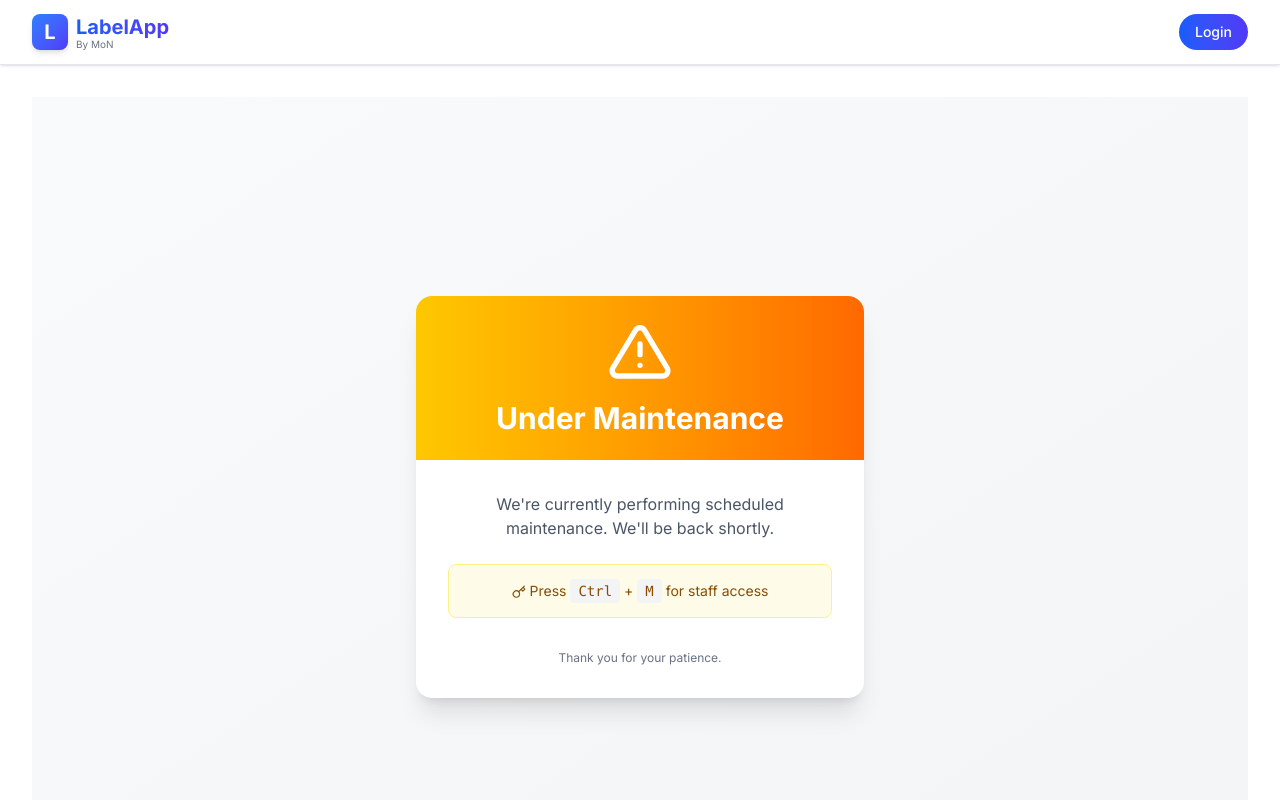
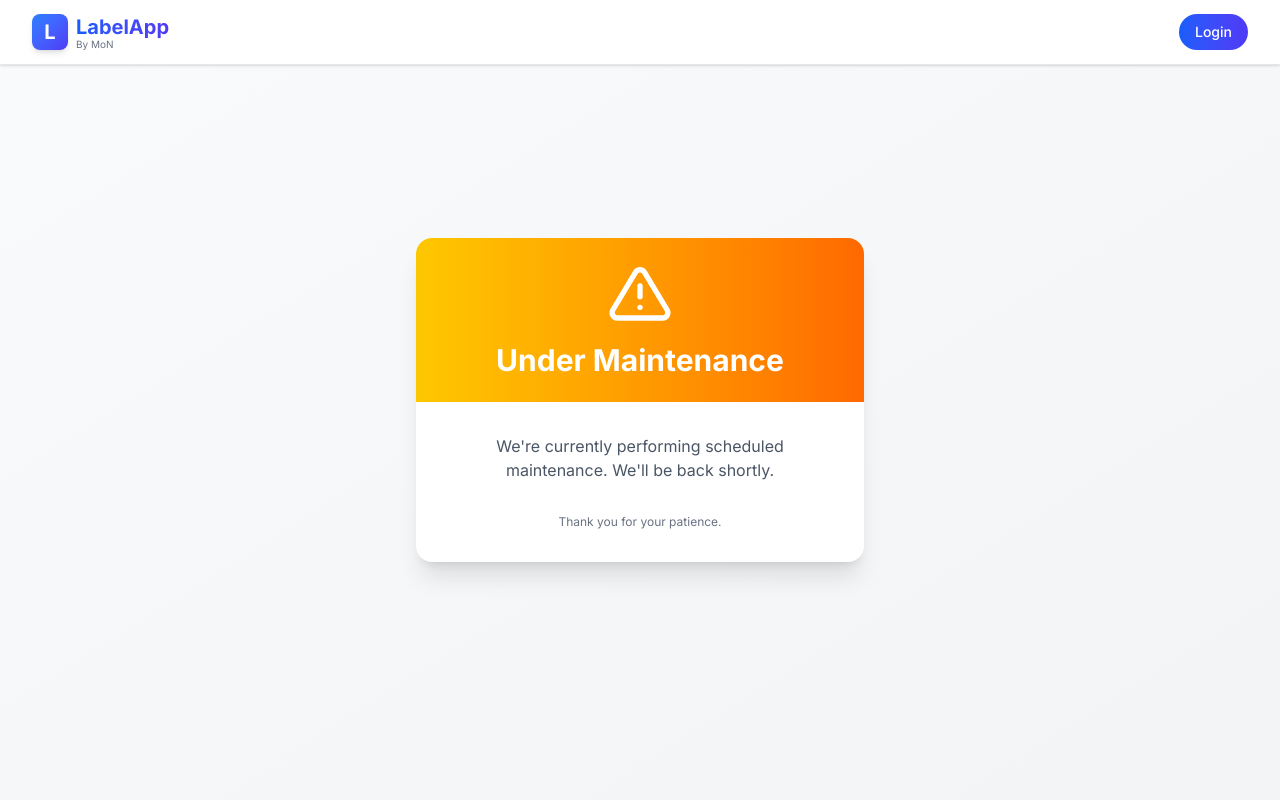
Before and after one commit to Simon1705/label-app, a Next.js app: page /maintenance in a window 1280 px wide. Shown: the top 800 px of the page. Built offline with nearby package versions, Linux system fonts and the light colour scheme; no server answers.

Commit message:
tampilan data di halaman labelling

```diff
--- a/src/app/labeling/page.tsx
+++ b/src/app/labeling/page.tsx
@@ -139,16 +139,20 @@ export default function LabelingPage() {
         return;
       }
 
+      // Only fetch active datasets
       const { data: datasetsData, error: datasetsError } = await supabase
         .from('datasets')
         .select('*, users!datasets_owner_id_fkey(username)')
-        .in('id', datasetIds);
+        .in('id', datasetIds)
+        .eq('is_active', true); // Filter for active datasets only
 
       if (datasetsError) throw datasetsError;
 
-      // Combine data
+      // Combine data - only include tasks for active datasets
       const combinedTasks = progressData?.map(progress => {
         const dataset = datasetsData?.find(d => d.id === progress.dataset_id);
+        // Skip tasks for inactive datasets (dataset will be undefined if inactive)
+        if (!dataset) return null;
         return {
           id: progress.id,
           dataset_id: progress.dataset_id,
@@ -158,7 +162,7 @@ export default function LabelingPage() {
           created_at: progress.created_at,
           owner_username: dataset?.users?.username || 'Unknown',
         };
-      }) || [];
+      }).filter(task => task !== null) || []; // Remove null entries (inactive datasets)
 
       setTasks(combinedTasks);
     } catch (error) {
--- a/src/app/maintenance/page.tsx
+++ b/src/app/maintenance/page.tsx
@@ -2,7 +2,7 @@
 
 import { useState, useEffect } from 'react';
 import { useRouter } from 'next/navigation';
-import { FiAlertTriangle, FiKey } from 'react-icons/fi';
+import { FiAlertTriangle } from 'react-icons/fi';
 
 export default function MaintenancePage() {
   const [showAccessModal, setShowAccessModal] = useState(false);
@@ -44,7 +44,7 @@ export default function MaintenancePage() {
   };
 
   return (
-    <div className="min-h-screen bg-gradient-to-br from-gray-50 to-gray-100 dark:from-gray-900 dark:to-gray-800 flex items-center justify-center p-4">
+    <div className="fixed inset-0 bg-gradient-to-br from-gray-50 to-gray-100 dark:from-gray-900 dark:to-gray-800 flex items-center justify-center p-4 overflow-hidden">
       <div className="max-w-md w-full bg-white dark:bg-gray-800 rounded-2xl shadow-xl overflow-hidden">
         <div className="bg-gradient-to-r from-yellow-400 to-orange-500 p-6 text-center">
           <FiAlertTriangle className="mx-auto h-16 w-16 text-white" />
@@ -55,13 +55,6 @@ export default function MaintenancePage() {
           <p className="text-gray-600 dark:text-gray-300 mb-6">
             We're currently performing scheduled maintenance. We'll be back shortly.
           </p>
-
-          <div className="bg-yellow-50 dark:bg-yellow-900/20 border border-yellow-200 dark:border-yellow-800 rounded-lg p-4 mb-6">
-            <p className="text-yellow-800 dark:text-yellow-200 text-sm">
-              <FiKey className="inline mr-1" />
-              Press <kbd className="px-2 py-1 bg-gray-100 dark:bg-gray-700 rounded">Ctrl</kbd> + <kbd className="px-2 py-1 bg-gray-100 dark:bg-gray-700 rounded">M</kbd> for staff access
-            </p>
-          </div>
 
           <div className="text-xs text-gray-500 dark:text-gray-400 mt-8">
             <p>Thank you for your patience.</p>
```
